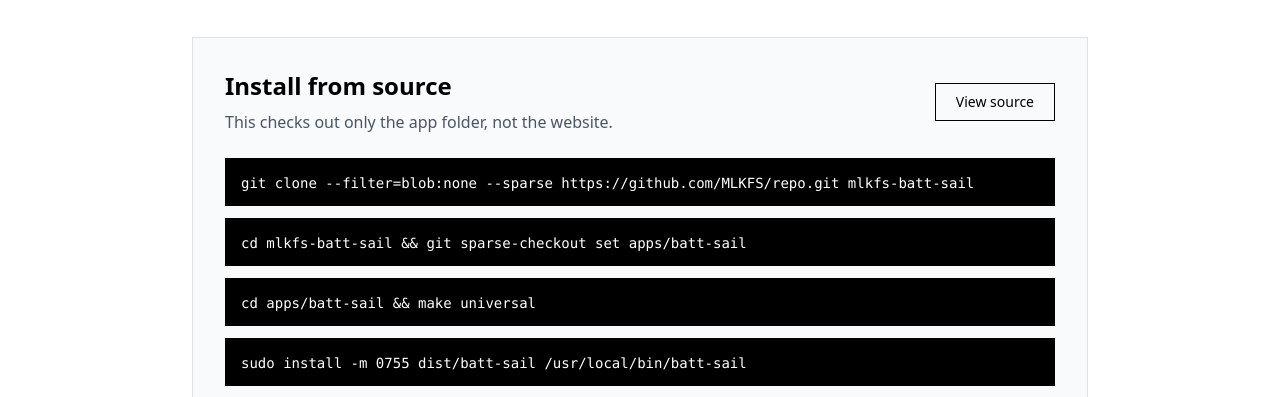
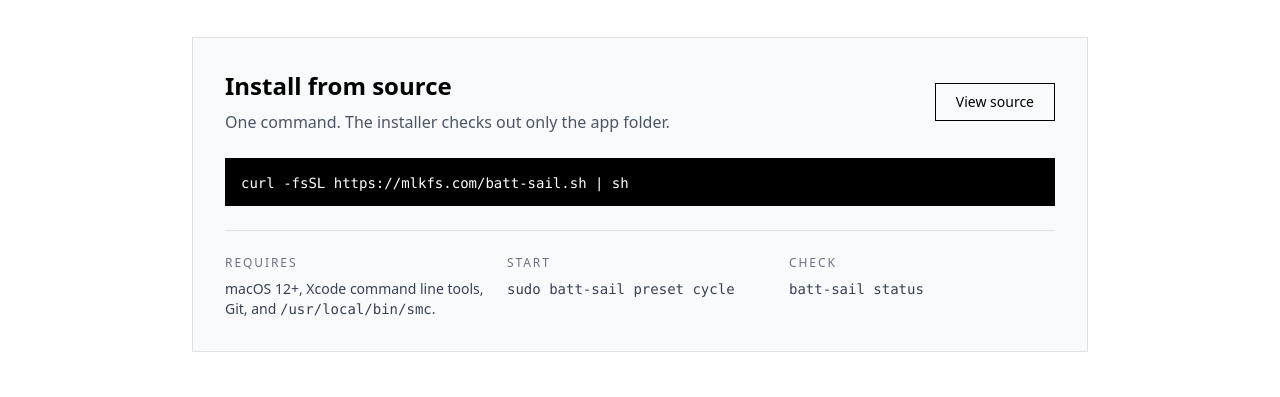
Before and after one commit to MLKFS/repo, an Astro site: page /software/batt-sail in a window 1280 px wide. Shown: the part 334-731 px from the top of the page. Built offline with nearby package versions, Linux system fonts and the light colour scheme; Astro itself is replaced by a stand-in of ours.

Commit message:
Add short batt-sail installer

```diff
--- a/src/pages/software.astro
+++ b/src/pages/software.astro
@@ -61,7 +61,7 @@ const description = "Open-source tools published by MLKFS.";
           </div>
         </div>
         <div class="mt-6 overflow-x-auto bg-black px-4 py-3 text-left">
-          <code class="text-sm text-white">git clone --filter=blob:none --sparse https://github.com/MLKFS/repo.git mlkfs-batt-sail</code>
+          <code class="text-sm text-white">curl -fsSL https://mlkfs.com/batt-sail.sh | sh</code>
         </div>
       </div>
     </div>
--- a/src/pages/software/batt-sail.astro
+++ b/src/pages/software/batt-sail.astro
@@ -25,7 +25,7 @@ const description = "Install batt-sail, the macOS battery sailing CLI by MLKFS."
           <div>
             <h2 class="text-2xl font-semibold text-black">Install from source</h2>
             <p class="mt-2 text-sm md:text-base text-gray-600">
-              This checks out only the app folder, not the website.
+              One command. The installer checks out only the app folder.
             </p>
           </div>
           <a
@@ -37,22 +37,13 @@ const description = "Install batt-sail, the macOS battery sailing CLI by MLKFS."
         </div>
 
         <div class="mt-6 overflow-x-auto bg-black px-4 py-3 text-left">
-          <code class="text-sm text-white">git clone --filter=blob:none --sparse https://github.com/MLKFS/repo.git mlkfs-batt-sail</code>
-        </div>
-        <div class="mt-3 overflow-x-auto bg-black px-4 py-3 text-left">
-          <code class="text-sm text-white">cd mlkfs-batt-sail && git sparse-checkout set apps/batt-sail</code>
-        </div>
-        <div class="mt-3 overflow-x-auto bg-black px-4 py-3 text-left">
-          <code class="text-sm text-white">cd apps/batt-sail && make universal</code>
-        </div>
-        <div class="mt-3 overflow-x-auto bg-black px-4 py-3 text-left">
-          <code class="text-sm text-white">sudo install -m 0755 dist/batt-sail /usr/local/bin/batt-sail</code>
+          <code class="text-sm text-white">curl -fsSL https://mlkfs.com/batt-sail.sh | sh</code>
         </div>
 
         <div class="mt-6 grid gap-4 border-t border-black/10 pt-6 md:grid-cols-3">
           <div>
             <p class="text-xs font-medium uppercase tracking-[0.16em] text-gray-500">Requires</p>
-            <p class="mt-2 text-sm text-gray-700">macOS 12+, Xcode command line tools, and <code>/usr/local/bin/smc</code>.</p>
+            <p class="mt-2 text-sm text-gray-700">macOS 12+, Xcode command line tools, Git, and <code>/usr/local/bin/smc</code>.</p>
           </div>
           <div>
             <p class="text-xs font-medium uppercase tracking-[0.16em] text-gray-500">Start</p>
```
Also changed, not shown: apps/batt-sail/README.md, 1 other file.
